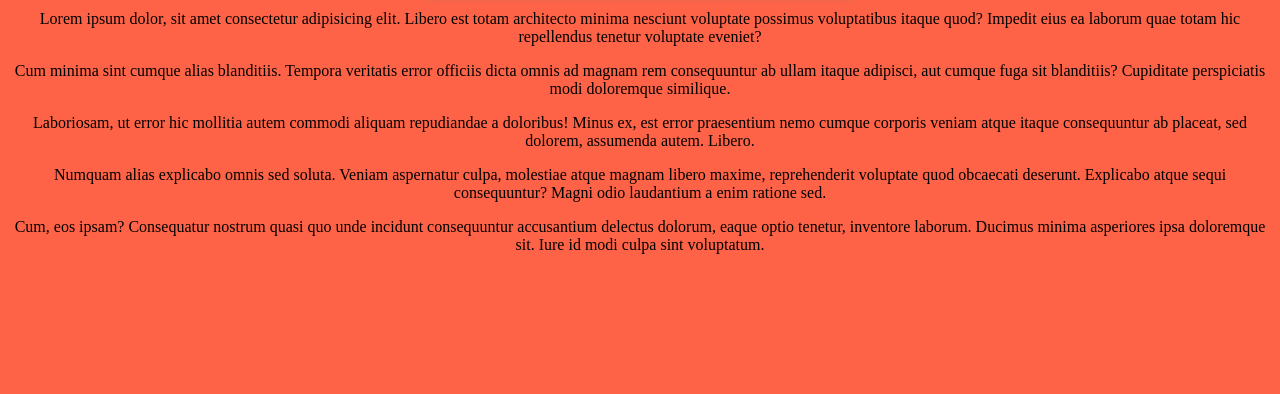
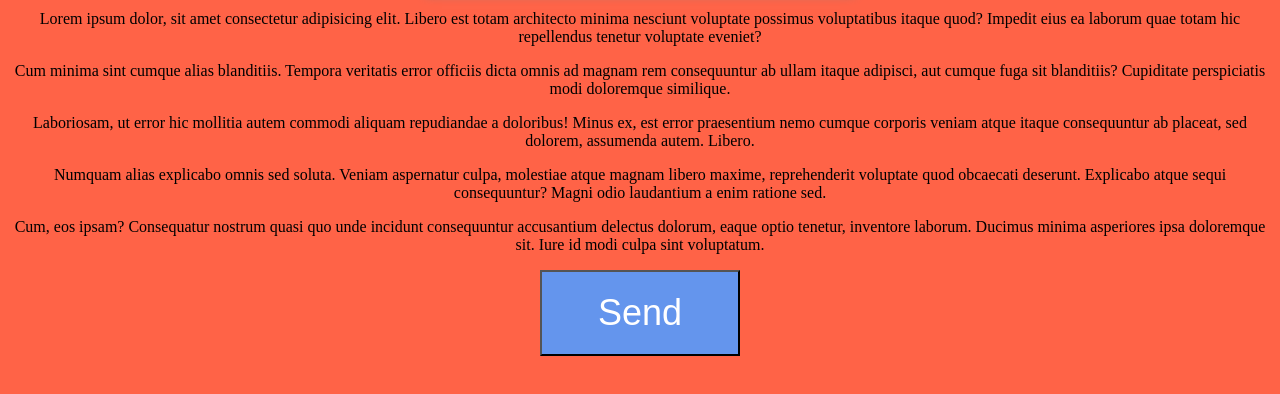
Before and after one commit to dashaWeb/test_git_frontend, a plain HTML site: page index.html in a window 1280 px wide. Shown: the part 158-552 px from the top of the page. Drawn offline with Linux system fonts and the light colour scheme.

Commit message:
create btn

```diff
--- a/css/main.css
+++ b/css/main.css
@@ -11,3 +11,11 @@ h2{
     box-shadow: 0 0 10px gray;
     text-shadow: 1px 1px 2px tomato;
 }
+
+button{
+    font-size: 36px;
+    padding: 20px;
+    width: 200px;
+    background-color: cornflowerblue;
+    color: #fff;
+}
--- a/index.html
+++ b/index.html
@@ -14,5 +14,6 @@
     <p>Laboriosam, ut error hic mollitia autem commodi aliquam repudiandae a doloribus! Minus ex, est error praesentium nemo cumque corporis veniam atque itaque consequuntur ab placeat, sed dolorem, assumenda autem. Libero.</p>
     <p>Numquam alias explicabo omnis sed soluta. Veniam aspernatur culpa, molestiae atque magnam libero maxime, reprehenderit voluptate quod obcaecati deserunt. Explicabo atque sequi consequuntur? Magni odio laudantium a enim ratione sed.</p>
     <p>Cum, eos ipsam? Consequatur nostrum quasi quo unde incidunt consequuntur accusantium delectus dolorum, eaque optio tenetur, inventore laborum. Ducimus minima asperiores ipsa doloremque sit. Iure id modi culpa sint voluptatum.</p>
+    <button>Send</button>
 </body>
 </html>
```
